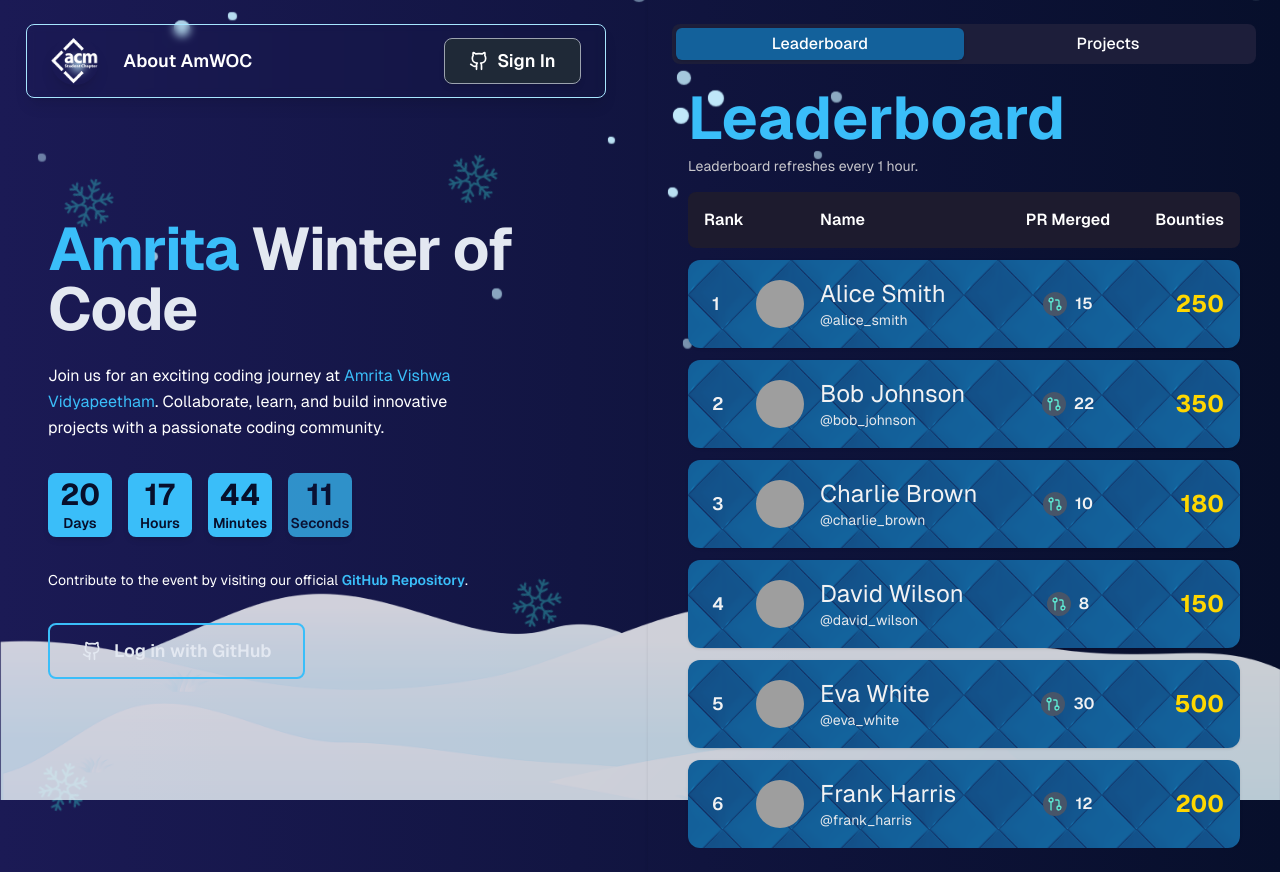
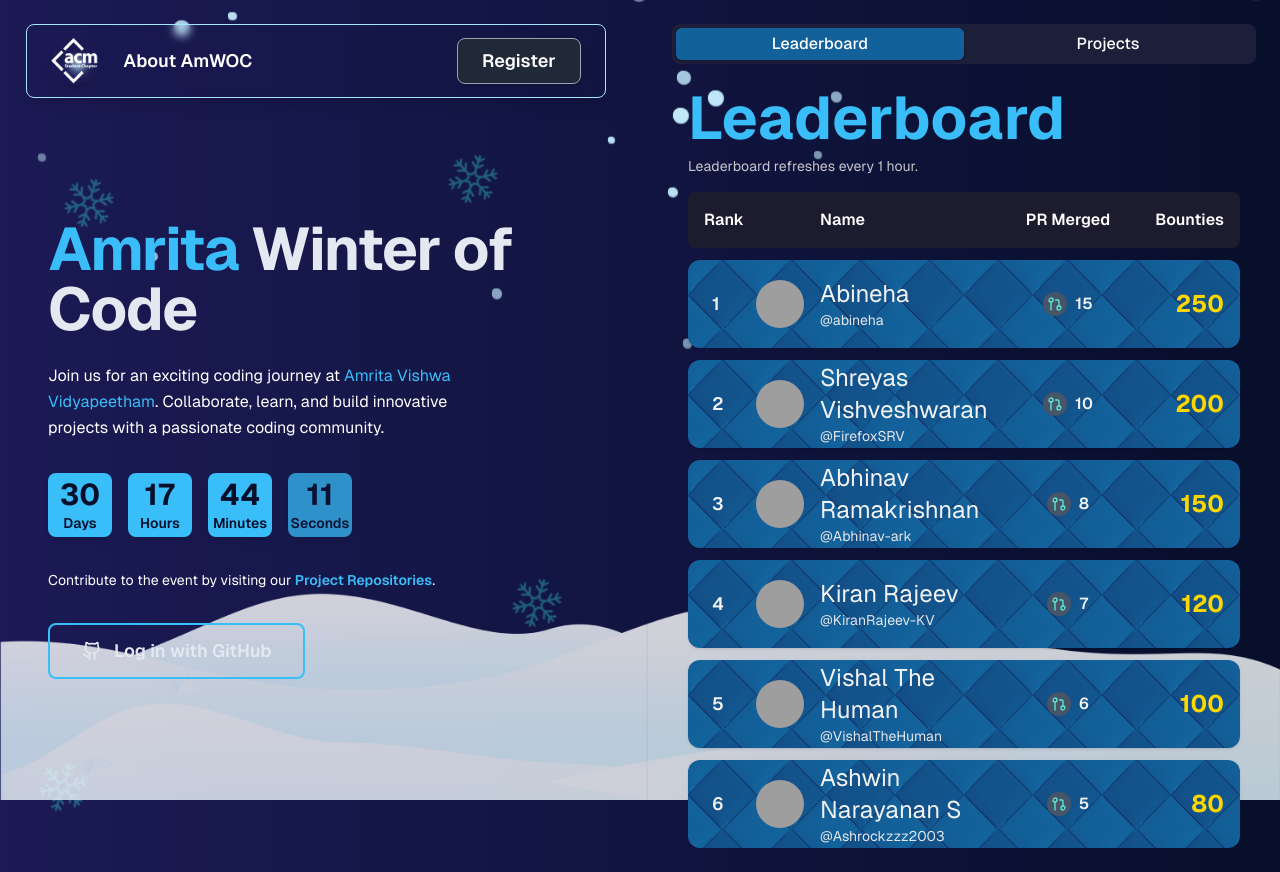
Before and after one commit to NarainBK/woc-leaderboard, a Next.js app: page / in a window 1280 px wide. Built offline with nearby package versions, Linux system fonts and the light colour scheme; grey boxes are pictures that could not be loaded.

Commit message:
add projects data and updated other stuff

```diff
--- a/app/components/Navbar.tsx
+++ b/app/components/Navbar.tsx
@@ -1,15 +1,13 @@
-'use client';
-import Link from 'next/link';
-import { Github } from 'lucide-react';
-import Image from 'next/image';
+"use client";
+import Link from "next/link";
+// import { Github } from "lucide-react";
+import Image from "next/image";
 
 const Navbar = () => {
   return (
     <nav className="mt-6 top-0 left-0 w-11/12 z-50 bg-transparent backdrop-blur-sm border border-[#A7E6FF] shadow-lg rounded-lg">
       <div className="container mx-auto flex items-center justify-between px-4 sm:px-6 py-3">
-
         <div className="flex items-center space-x-6">
-
           <Link href="/" className="flex items-center space-x-2">
             <div className="w-12 h-12 rounded-full overflow-hidden flex items-center justify-center shadow-lg hover:shadow-2xl transition-all duration-300 ease-in-out hover:scale-105">
               <Image
@@ -30,11 +28,15 @@
           </Link>
         </div>
 
-
         <div className="md:flex items-center space-x-6">
-          <button className="px-6 py-2 bg-gray-800 border border-gray-400 text-white font-semibold text-lg rounded-lg transition-all duration-300 ease-in-out hover:scale-105 focus:outline-none focus:ring-2 focus:ring-[#3ABEF9] flex items-center gap-2 shadow-md hover:shadow-xl">
-            <Github size={20} />
-            Sign In
+          <button
+            onClick={() =>
+              (window.location.href = "https://forms.office.com/r/xH6GzZZhzC")
+            }
+            className="px-6 py-2 bg-gray-800 border border-gray-400 text-white font-semibold text-lg rounded-lg transition-all duration-300 ease-in-out hover:scale-105 focus:outline-none focus:ring-2 focus:ring-[#3ABEF9] flex items-center gap-2 shadow-md hover:shadow-xl"
+          >
+            {/* <Github size={20} /> */}
+            Register
           </button>
         </div>
       </div>
--- a/app/components/dashboard-components/Home.tsx
+++ b/app/components/dashboard-components/Home.tsx
@@ -13,7 +13,7 @@
 
   // Update the countdown timer
   useEffect(() => {
-    const targetDate = new Date("2024-12-15T00:00:00"); // Replace with your event date
+    const targetDate = new Date("2024-12-25T00:00:00"); // Replace with your event date
 
     const calculateTimeLeft = () => {
       const now = new Date();
@@ -46,7 +46,8 @@
         <p className="text-base cl:text-lg text-white max-w-md mb-8 leading-relaxed">
           Join us for an exciting coding journey at{" "}
           <span className="text-[#3ABEF9]">Amrita Vishwa Vidyapeetham</span>.
-          Collaborate, learn, and build innovative projects with a passionate coding community.
+          Collaborate, learn, and build innovative projects with a passionate
+          coding community.
         </p>
 
         <div className="mb-8 text-lg font-semibold">
@@ -76,8 +77,11 @@
         {/* GitHub Image */}
         <div className="flex items-center gap-4 mb-8">
           <p className="text-white text-sm leading-relaxed">
-            Contribute to the event by visiting our official{" "}
-            <span className="text-[#3ABEF9] font-semibold">GitHub Repository</span>.
+            Contribute to the event by visiting our{" "}
+            <span className="text-[#3ABEF9] font-semibold">
+              Project Repositories
+            </span>
+            .
           </p>
         </div>
 
--- a/app/components/dashboard-components/leaderboard.tsx
+++ b/app/components/dashboard-components/leaderboard.tsx
@@ -5,129 +5,101 @@
 import Rowcards from "./rowcards";
 import { ScrollArea } from "@/app/components/ui/scroll-area";
 
+const names = [
+  ["Ashwin Narayanan S", "Ashrockzzz2003"],
+  ["Abhinav Ramakrishnan", "Abhinav-ark"],
+  ["Abineha", "abineha"],
+  ["Shreyas Vishveshwaran", "FirefoxSRV"],
+  ["Ritesh Koushik", "IAmRiteshKoushik"],
+  ["Amritha Nandini KL", "Amri-tah"],
+  ["Saran Darshan", "SaranDharshanSP"],
+  ["Vishal The Human", "VishalTheHuman"],
+  ["Kiran Rajeev", "KiranRajeev-KV"],
+  ["Vijay SB", "vijaysb0613"],
+];
+
+const shuffledNames = names.sort(() => 0.5 - Math.random());
+function getname(index: number) {
+  return shuffledNames[index];
+}
+
 const rowcardsData = [
   {
-    avatar_url: "https://github.com/KiranRajeev-KV.png",
-    name: "Alice Smith",
+    avatar_url: `https://github.com/${getname(0)[1]}.png`,
+    name: getname(0)[0],
     PRmerged: 15,
     earnedBounties: 250,
-    github_id: "alice_smith",
+    github_id: getname(0)[1],
   },
   {
-    avatar_url: "https://github.com/KiranRajeev-KV.png",
-    name: "Bob Johnson",
-    PRmerged: 22,
-    earnedBounties: 350,
-    github_id: "bob_johnson",
+    avatar_url: `https://github.com/${getname(1)[1]}.png`,
+    name: getname(1)[0],
+    PRmerged: 10,
+    earnedBounties: 200,
+    github_id: getname(1)[1],
   },
   {
-    avatar_url: "https://github.com/KiranRajeev-KV.png",
-    name: "Charlie Brown",
-    PRmerged: 10,
-    earnedBounties: 180,
-    github_id: "charlie_brown",
+    avatar_url: `https://github.com/${getname(2)[1]}.png`,
+    name: getname(2)[0],
+    PRmerged: 8,
+    earnedBounties: 150,
+    github_id: getname(2)[1],
   },
   {
-    avatar_url: "https://github.com/KiranRajeev-KV.png",
-    name: "David Wilson",
-    PRmerged: 8,
-    earnedBounties: 150,
-    github_id: "david_wilson",
+    avatar_url: `https://github.com/${getname(3)[1]}.png`,
+    name: getname(3)[0],
+    PRmerged: 7,
+    earnedBounties: 120,
+    github_id: getname(3)[1],
   },
   {
-    avatar_url: "https://github.com/KiranRajeev-KV.png",
-    name: "Eva White",
-    PRmerged: 30,
-    earnedBounties: 500,
-    github_id: "eva_white",
+    avatar_url: `https://github.com/${getname(4)[1]}.png`,
+    name: getname(4)[0],
+    PRmerged: 6,
+    earnedBounties: 100,
+    github_id: getname(4)[1],
   },
   {
-    avatar_url: "https://github.com/KiranRajeev-KV.png",
-    name: "Frank Harris",
-    PRmerged: 12,
-    earnedBounties: 200,
-    github_id: "frank_harris",
+    avatar_url: `https://github.com/${getname(5)[1]}.png`,
+    name: getname(5)[0],
+    PRmerged: 5,
+    earnedBounties: 80,
+    github_id: getname(5)[1],
   },
   {
-    avatar_url: "https://github.com/KiranRajeev-KV.png",
-    name: "Grace Lee",
-    PRmerged: 18,
-    earnedBounties: 270,
-    github_id: "grace_lee",
+    avatar_url: `https://github.com/${getname(6)[1]}.png`,
+    name: getname(6)[0],
+    PRmerged: 4,
+    earnedBounties: 60,
+    github_id: getname(6)[1],
   },
   {
-    avatar_url: "https://github.com/KiranRajeev-KV.png",
-    name: "Hannah Martin",
-    PRmerged: 25,
-    earnedBounties: 400,
-    github_id: "hannah_martin",
+    avatar_url: `https://github.com/${getname(7)[1]}.png`,
+    name: getname(7)[0],
+    PRmerged: 3,
+    earnedBounties: 40,
+    github_id: getname(7)[1],
   },
   {
-    avatar_url: "https://github.com/KiranRajeev-KV.png",
-    name: "Ian Thompson",
-    PRmerged: 20,
-    earnedBounties: 320,
-    github_id: "ian_thompson",
+    avatar_url: `https://github.com/${getname(8)[1]}.png`,
+    name: getname(8)[0],
+    PRmerged: 2,
+    earnedBounties: 20,
+    github_id: getname(8)[1],
   },
   {
-    avatar_url: "https://github.com/KiranRajeev-KV.png",
-    name: "Jackie Brown",
-    PRmerged: 17,
-    earnedBounties: 290,
-    github_id: "jackie_brown",
-  },
-  {
-    avatar_url: "https://github.com/KiranRajeev-KV.png",
-    name: "Kevin Davis",
-    PRmerged: 14,
-    earnedBounties: 220,
-    github_id: "kevin_davis",
-  },
-  {
-    avatar_url: "https://github.com/KiranRajeev-KV.png",
-    name: "Laura Wilson",
-    PRmerged: 19,
-    earnedBounties: 310,
-    github_id: "laura_wilson",
-  },
-  {
-    avatar_url: "https://github.com/KiranRajeev-KV.png",
-    name: "Michael Scott",
-    PRmerged: 23,
-    earnedBounties: 370,
-    github_id: "michael_scott",
-  },
-  {
-    avatar_url: "https://github.com/KiranRajeev-KV.png",
-    name: "Nina Patel",
-    PRmerged: 16,
-    earnedBounties: 260,
-    github_id: "nina_patel",
-  },
-  {
-    avatar_url: "https://github.com/KiranRajeev-KV.png",
-    name: "Oscar Martinez",
-    PRmerged: 21,
-    earnedBounties: 340,
-    github_id: "oscar_martinez",
-  },
-  {
-    avatar_url: "https://github.com/KiranRajeev-KV.png",
-    name: "Pam Beesly",
-    PRmerged: 13,
-    earnedBounties: 210,
-    github_id: "pam_beesly",
-  },
-  {
-    avatar_url: "https://github.com/KiranRajeev-KV.png",
-    name: "Quincy Adams",
-    PRmerged: 11,
-    earnedBounties: 190,
-    github_id: "quincy_adams",
+    avatar_url: `https://github.com/${getname(9)[1]}.png`,
+    name: getname(9)[0],
+    PRmerged: 1,
+    earnedBounties: 10,
+    github_id: getname(9)[1],
   },
 ];
 
 const Leaderboard = () => {
+  const sortedData = [...rowcardsData].sort(
+    (a, b) => b.earnedBounties - a.earnedBounties
+  );
   return (
     <Card className="bg-transparent border-none p-6 relative min-h-screen rounded-none z-50">
       <Tabs defaultValue="leaderboard" className="w-full">
@@ -152,12 +124,12 @@
           </div>
 
           <ScrollArea className="max-h-[75vh] overflow-auto relative">
-          {rowcardsData.length === 0 ? (
+            {rowcardsData.length === 0 ? (
               <div className="text-center text-2xl text-[#c8c7cc] p-4">
                 Can&apos;t show leaderboard stats
               </div>
             ) : (
-              rowcardsData.map((data, index) => (
+              sortedData.map((data, index) => (
                 <Rowcards
                   key={index}
                   index={index + 1}
--- a/app/components/dashboard-components/projectcard.tsx
+++ b/app/components/dashboard-components/projectcard.tsx
@@ -12,15 +12,31 @@
 
 const ProjectCard = (props: ProjectCardProps) => {
   return (
-    <Card className="bg-cover border-1 pb-4" style={{ backgroundImage: "url('cardBackground2.png')" }}>
+    <Card
+      className="bg-cover border-1 pb-4"
+      style={{ backgroundImage: "url('cardBackground2.png')" }}
+    >
       <div className="flex flex-col space-y-2">
         <CardHeader className="text-3xl text-[#ffffff] font-semibold pb-1">
-          <a href={props.projectUrl}>{props.name}</a>
+          <a href={props.projectUrl} className="flex">
+            <Image
+              src="/icons/github.svg"
+              alt="GitHub"
+              width={30}
+              height={30}
+              className="mr-4"
+            />
+            {props.name}
+          </a>
         </CardHeader>
 
-        <div className="flex space-x-1 px-4">
+        {/* Commented out for "Coming soon" */}
+        {/* <div className="flex space-x-1 px-4">
           {props.techstack.map((tech, index) => (
-            <div key={index} className="text-white text-xs pl-2 py-1 rounded-lg">
+            <div
+              key={index}
+              className="text-white text-xs pl-2 py-1 rounded-lg"
+            >
               <Image
                 key={index}
                 src={`/icons/${tech.toLowerCase()}.svg`}
@@ -32,7 +48,13 @@
           ))}
         </div>
 
-        <CardDescription className="text-1xl px-6 text-gray-300">{props.blurb}</CardDescription>
+        <CardDescription className="text-1xl px-6 text-gray-300">
+          {props.blurb}
+        </CardDescription> */}
+
+        <CardDescription className="text-1xl px-6 text-gray-300">
+          Details coming soon 🎉
+        </CardDescription>
 
         {/* <div className="flex flex-row space-x-2 px-3 pt-4 items-center">
           <p className="text-base text-white px-3">Maintainers : </p>
--- a/app/components/dashboard-components/projects.tsx
+++ b/app/components/dashboard-components/projects.tsx
@@ -5,76 +5,127 @@
 
 const ProjectData = [
   {
-    name: "Project 1",
-    projectUrl: "https://www.google.com",
+    name: "Quick Start Express",
+    projectUrl: "https://github.com/CSE-25/quick_start_express",
     blurb: "A project for beginners. Learn the basics of web development.",
     techstack: ["html", "javascript"],
     maintainer: ["IAmRiteshKoushik", "IAmRiteshKoushik"],
   },
   {
-    name: "Project 2",
-    projectUrl: "https://www.google.com",
+    name: "Amrita PYQ",
+    projectUrl: "https://github.com/CSE-25/amrita_pyq",
     blurb:
       "A project for intermediate developers. Build a full-stack application.",
     techstack: ["React", "Nodejs"],
     maintainer: ["IAmRiteshKoushik", "IAmRiteshKoushik"],
   },
   {
-    name: "Project 3",
-    projectUrl: "https://www.google.com",
+    name: "Amrita Map",
+    projectUrl: "https://github.com/Abhinav-ark/Amrita_map",
     blurb:
       "A project for advanced developers. Work with TypeScript and databases.",
     techstack: ["TypeScript", "PostgreSQL"],
     maintainer: ["IAmRiteshKoushik", "IAmRiteshKoushik"],
   },
   {
-    name: "Project 4",
-    projectUrl: "https://www.google.com",
+    name: "Match da pairs",
+    projectUrl: "https://github.com/FirefoxSRV/Match-da-pairs",
     blurb: "A project for all levels. Develop with Python and Django.",
     techstack: ["Python", "Django", "PostgreSQL"],
     maintainer: ["IAmRiteshKoushik", "IAmRiteshKoushik"],
   },
   {
-    name: "Project 5",
-    projectUrl: "https://www.google.com",
+    name: "Google Maps SDK for Android",
+    projectUrl: "https://github.com/Ashrockzzz2003/google_maps_kotlin_android/",
     blurb: "A project for mobile developers. Create a cross-platform app.",
     techstack: ["React Native", "Expo"],
     maintainer: ["IAmRiteshKoushik", "IAmRiteshKoushik"],
   },
   {
-    name: "Project 6",
-    projectUrl: "https://www.google.com",
+    name: "Amrita Placement Tracker - Web",
+    projectUrl: "https://github.com/Ashrockzzz2003/placement_tracker_web/",
     blurb: "A project for data scientists. Analyze data with Python.",
     techstack: ["Python", "Pandas", "NumPy"],
     maintainer: ["IAmRiteshKoushik", "IAmRiteshKoushik"],
   },
   {
-    name: "Project 7",
-    projectUrl: "https://www.google.com",
+    name: "Server for Amrita Placement Tracker",
+    projectUrl: "https://github.com/Ashrockzzz2003/placement_tracker_server/",
     blurb: "A project for game developers. Build a game with Unity.",
     techstack: ["C#", "Unity"],
     maintainer: ["IAmRiteshKoushik", "IAmRiteshKoushik"],
   },
   {
-    name: "Project 8",
-    projectUrl: "https://www.google.com",
+    name: "Data Structures And Algorithms",
+    projectUrl:
+      "https://github.com/Ashrockzzz2003/Data_Structures_and_Algorithms/",
     blurb: "A project for AI enthusiasts. Create a chatbot with NLP.",
     techstack: ["Python", "TensorFlow"],
     maintainer: ["IAmRiteshKoushik", "IAmRiteshKoushik"],
   },
   {
-    name: "Project 9",
-    projectUrl: "https://www.google.com",
+    name: "Bluedis",
+    projectUrl: "https://github.com/IAmRiteshKoushik/bluedis",
     blurb: "A project for blockchain developers. Develop a DApp.",
     techstack: ["Solidity", "Ethereum"],
     maintainer: ["IAmRiteshKoushik", "IAmRiteshKoushik"],
   },
   {
-    name: "Project 10",
-    projectUrl: "https://www.google.com",
+    name: "Timetable B.Tech CSE A Progressive Web App",
+    projectUrl: "https://github.com/Abhinav-ark/timetable_csea",
     blurb: "A project for DevOps engineers. Set up CI/CD pipelines.",
     techstack: ["Docker", "Kubernetes"],
     maintainer: ["IAmRiteshKoushik", "IAmRiteshKoushik"],
+  },
+  {
+    name: "BurntBrotta",
+    projectUrl: "https://github.com/amri-tah/burntbrotta.github.io",
+    blurb: "A project for all levels. Develop with Python and Django.",
+    techstack: ["Python", "Django", "PostgreSQL"],
+    maintainer: ["IAmRiteshKoushik", "IAmRiteshKoushik"],
+  },
+  {
+    name: "LeetPath",
+    projectUrl: "https://github.com/amri-tah/LeetPath",
+    blurb: "A project for competitive programmers. Practice coding problems.",
+    techstack: ["JavaScript", "React"],
+    maintainer: ["amri-tah"],
+  },
+  {
+    name: "BurntBrotta Flutter",
+    projectUrl: "https://github.com/amri-tah/BurntBrotta-Flutter",
+    blurb: "A project for mobile developers. Create a Flutter application.",
+    techstack: ["Flutter", "Dart"],
+    maintainer: ["amri-tah"],
+  },
+  {
+    name: "AmritaGPT",
+    projectUrl: "https://github.com/SaranDharshanSP/AmritaGPT",
+    blurb: "A project for AI enthusiasts. Develop a GPT-based chatbot.",
+    techstack: ["Python", "TensorFlow"],
+    maintainer: ["SaranDharshanSP"],
+  },
+  {
+    name: "NeuroScribe",
+    projectUrl: "https://github.com/SaranDharshanSP/NeuroScribe",
+    blurb: "A project for healthcare tech. Build a medical transcription tool.",
+    techstack: ["Python", "NLP"],
+    maintainer: ["SaranDharshanSP"],
+  },
+  {
+    name: "TN Tourism",
+    projectUrl: "https://github.com/SaranDharshanSP/TN-Tourism.github.io",
+    blurb: "A project for web developers. Create a tourism website.",
+    techstack: ["HTML", "CSS", "JavaScript"],
+    maintainer: ["SaranDharshanSP"],
+  },
+  {
+    name: "Amrita Sports Management System",
+    projectUrl:
+      "https://github.com/SaranDharshanSP/Amrita-Sports-Management-System",
+    blurb: "A project for full-stack developers. Manage sports events.",
+    techstack: ["Node.js", "React", "MongoDB"],
+    maintainer: ["SaranDharshanSP"],
   },
 ];
 
--- a/app/components/ui/moving-border.tsx
+++ b/app/components/ui/moving-border.tsx
@@ -22,11 +22,13 @@
 }: {
   borderRadius?: string;
   children: React.ReactNode;
+  // eslint-disable-next-line @typescript-eslint/no-explicit-any
   as?: any;
   containerClassName?: string;
   borderClassName?: string;
   duration?: number;
   className?: string;
+  // eslint-disable-next-line @typescript-eslint/no-explicit-any
   [key: string]: any;
 }) {
   return (
@@ -80,8 +82,10 @@
   duration?: number;
   rx?: string;
   ry?: string;
+  // eslint-disable-next-line @typescript-eslint/no-explicit-any
   [key: string]: any;
 }) => {
+  // eslint-disable-next-line @typescript-eslint/no-explicit-any
   const pathRef = useRef<any>();
   const progress = useMotionValue<number>(0);
 
--- a/app/lib/auth.ts
+++ b/app/lib/auth.ts
@@ -1,16 +1,16 @@
-import Github from "next-auth/providers/github";
+// import Github from "next-auth/providers/github";
 
-export const NEXT_AUTH = {
-  providers: [
-    Github({
-      clientId: process.env.GITHUB_CLIENT_ID || "",
-      clientSecret: process.env.GITHUB_CLIENT_SECRET || "",
-    }),
-  ],
-  secret: process.env.NEXTAUTH_SECRET,
-  callbacks: {
-    async signIn({ user, account, profile }: any) {
-      return true;
-    }
-  }
-}
+// export const NEXT_AUTH = {
+//   providers: [
+//     Github({
+//       clientId: process.env.GITHUB_CLIENT_ID || "",
+//       clientSecret: process.env.GITHUB_CLIENT_SECRET || "",
+//     }),
+//   ],
+//   secret: process.env.NEXTAUTH_SECRET,
+//   callbacks: {
+//     async signIn({ user, account, profile }: any) {
+//       return true;
+//     }
+//   }
+// }
--- a/app/page.tsx
+++ b/app/page.tsx
@@ -3,7 +3,7 @@
 import Image from "next/image";
 import Leaderboard from "./components/dashboard-components/leaderboard";
 import { Separator } from "@/app/components/ui/separator";
-import Usercard from "./components/dashboard-components/usercard";
+// import Usercard from "./components/dashboard-components/usercard";
 import "./globals.css";
 import Navbar from "./components/Navbar";
 import Snowfall from "./components/dashboard-components/Snowfall";
```
Also changed, not shown: public/icons/github.svg (added). Lines whose indentation alone changed are shown as unchanged.
